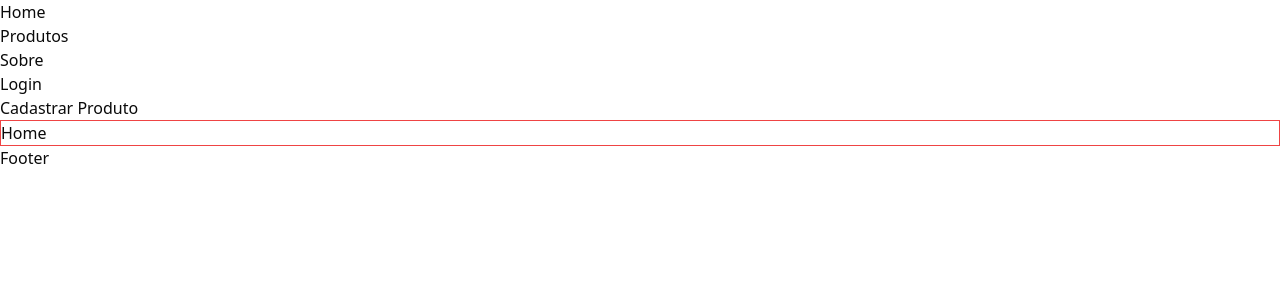
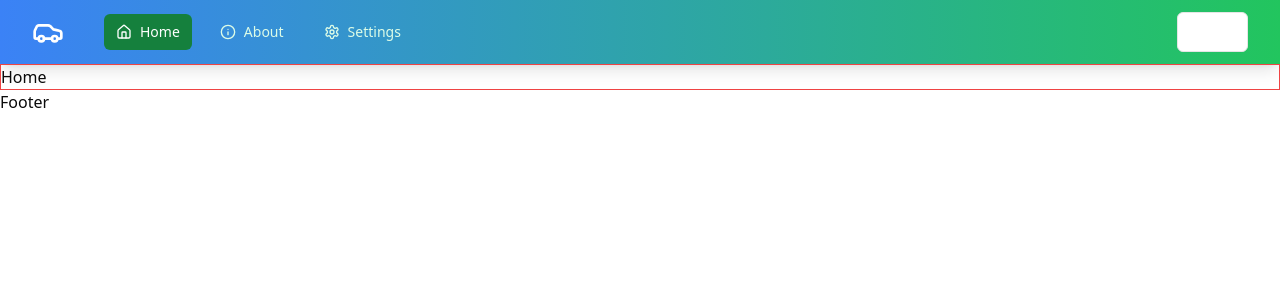
Before and after one commit to fiap-checkpoints-1ESPJ/front-cp5, a React (Vite) app: page / in a window 1280 px wide. Shown: the top 300 px of the page. Built offline with nearby package versions, Linux system fonts and the light colour scheme; sample sign-in values are in the browser's storage.

Commit message:
feat: login func

```diff
--- a/src/App.jsx
+++ b/src/App.jsx
@@ -1,13 +1,22 @@
-import { Outlet } from 'react-router-dom'
+import { Outlet, useNavigate } from 'react-router-dom'
 import { Nav } from './components/Nav'
 import { Footer } from './components/Footer'
+import { useMount } from './hooks/useMount'
 
 export default function App() {
+
+    const navigate = useNavigate()
+
+    useMount(() => {
+        const user = JSON.parse(sessionStorage.getItem('user'))
+        if (!user || !user.email || user.email.length === 0) navigate('/login')
+    })
+
     return (
-        <div>
+        <main className='overflow-x-hidden min-w-[320px] min-h-dvh'>
             <Nav />
             <Outlet />
             <Footer />
-        </div>
+        </main>
     )
 }
--- a/src/components/Nav.jsx
+++ b/src/components/Nav.jsx
@@ -1,15 +1,102 @@
-import { Link } from 'react-router-dom'
+import { useState, useEffect } from 'react'
+import { Link, useLocation } from 'react-router-dom'
+import { Button } from "../components/ui/button"
+import { Car, Home, Info, Settings, Menu, X } from 'lucide-react'
 
 export function Nav() {
-  return (
-    <nav>
-      <ul>
-        <li><Link to="/">Home</Link></li>
-        <li><Link to="/produtos">Produtos</Link></li>
-        <li><Link to="/sobre">Sobre</Link></li>
-        <li><Link to="/login">Login</Link></li>
-        <li><Link to="/cadastrar-produto">Cadastrar Produto</Link></li>
-      </ul>
-    </nav>
-  );
+    const [isOpen, setIsOpen] = useState(false)
+    const { pathname } = useLocation()
+
+    useEffect(() => {
+        setIsOpen(false)
+    }, [pathname])
+
+    if (pathname === '/login') {
+        return null
+    }
+
+    return (
+        <nav className="bg-gradient-to-r from-blue-500 to-green-500 text-white shadow-lg">
+            <div className="max-w-7xl mx-auto px-4 sm:px-6 lg:px-8">
+                <div className="flex items-center justify-between h-16">
+                    <div className="flex items-center">
+                        <Link href="/" className="flex-shrink-0">
+                            <Car className="h-8 w-8" />
+                        </Link>
+                        <div className="hidden md:block">
+                            <div className="ml-10 flex items-baseline space-x-4">
+                                <NavLink href="/" icon={<Home className="h-4 w-4 mr-2" />}>Home</NavLink>
+                                <NavLink href="/about" icon={<Info className="h-4 w-4 mr-2" />}>About</NavLink>
+                                <NavLink href="/settings" icon={<Settings className="h-4 w-4 mr-2" />}>Settings</NavLink>
+                            </div>
+                        </div>
+                    </div>
+                    <div className="hidden md:block">
+                        <Button variant="outline" asChild>
+                            <Link href="/login">Login</Link>
+                        </Button>
+                    </div>
+                    <div className="-mr-2 flex md:hidden">
+                        <Button variant="ghost" size="icon" onClick={() => setIsOpen(!isOpen)}>
+                            <span className="sr-only">Open main menu</span>
+                            {isOpen ? <X className="h-6 w-6" /> : <Menu className="h-6 w-6" />}
+                        </Button>
+                    </div>
+                </div>
+            </div>
+
+            {isOpen && (
+                <div className="md:hidden">
+                    <div className="px-2 pt-2 pb-3 space-y-1 sm:px-3">
+                        <MobileNavLink href="/" icon={<Home className="h-4 w-4 mr-2" />}>Home</MobileNavLink>
+                        <MobileNavLink href="/about" icon={<Info className="h-4 w-4 mr-2" />}>About</MobileNavLink>
+                        <MobileNavLink href="/settings" icon={<Settings className="h-4 w-4 mr-2" />}>Settings</MobileNavLink>
+                    </div>
+                    <div className="pt-4 pb-3 border-t border-green-700">
+                        <div className="px-2">
+                            <Button variant="outline" asChild className="w-full justify-center">
+                                <Link href="/login">Login</Link>
+                            </Button>
+                        </div>
+                    </div>
+                </div>
+            )}
+        </nav>
+    )
 }
+
+function NavLink({ href, children, icon }) {
+    const { pathname } = useLocation()
+    const isActive = pathname === href
+
+    return (
+        <Link
+            href={href}
+            className={`flex items-center px-3 py-2 rounded-md text-sm font-medium ${isActive
+                ? 'bg-green-700 text-white'
+                : 'text-green-100 hover:bg-green-600 hover:text-white'
+                }`}
+        >
+            {icon}
+            {children}
+        </Link>
+    )
+}
+
+function MobileNavLink({ href, children, icon }) {
+    const { pathname } = useLocation()
+    const isActive = pathname === href
+
+    return (
+        <Link
+            href={href}
+            className={`flex items-center px-3 py-2 rounded-md text-base font-medium ${isActive
+                ? 'bg-green-700 text-white'
+                : 'text-green-100 hover:bg-green-600 hover:text-white'
+                }`}
+        >
+            {icon}
+            {children}
+        </Link>
+    )
+}
--- a/src/routes/Login.jsx
+++ b/src/routes/Login.jsx
@@ -5,11 +5,14 @@
 import { Card, CardContent, CardDescription, CardFooter, CardHeader, CardTitle } from "../components/ui/card"
 import { Alert, AlertDescription } from "../components/ui/alert"
 import { BatteryCharging, Car } from 'lucide-react'
+import { useNavigate } from 'react-router-dom'
 
 export function Login() {
     const [email, setEmail] = useState('')
     const [password, setPassword] = useState('')
     const [loginStatus, setLoginStatus] = useState('idle') //<'idle' | 'success' | 'error'>
+
+    const navigate = useNavigate()
 
     const handleSubmit = (e) => {
         e.preventDefault()
@@ -18,6 +21,7 @@
 
             sessionStorage.setItem('user', JSON.stringify({ email }))
             setLoginStatus('success')
+            navigate('/')
         } else {
             setLoginStatus('error')
         }
```
